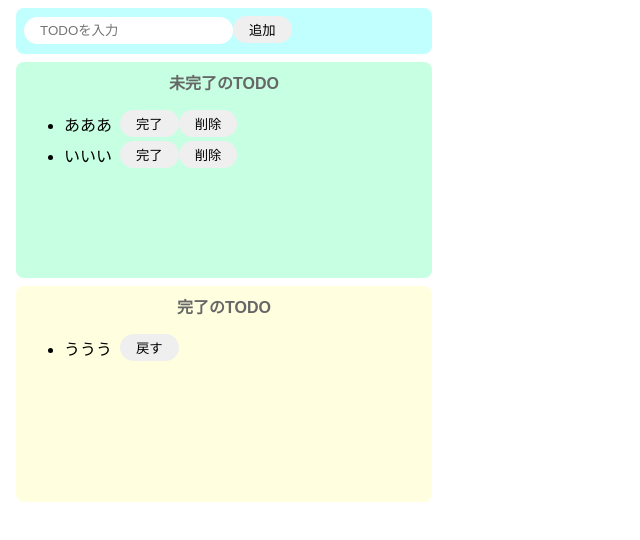
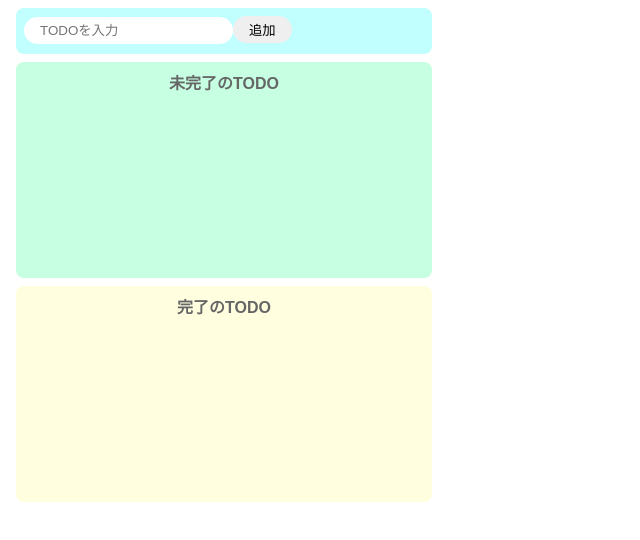
Before and after one commit to Omitsusan199411/react-todo-app, a React (Create React App) app: page / in a window 1280 px wide. Shown: the top 540 px of the page, without its empty margins (0-640 px from the left). Built offline with nearby package versions, Linux system fonts and the light colour scheme.

Commit message:
TODO初期配列を削除

```diff
--- a/src/App.jsx
+++ b/src/App.jsx
@@ -2,11 +2,12 @@ import React, { useState } from "react";
 import "./styles.css";
 
 export const App = () => {
+  // 入力フォーム State
   const [todoText, setTodoText] = useState(``);
   // 未完了TODO State
-  const [incompleteTodos, setIncompleteTodos] = useState(["あああ", "いいい"]);
+  const [incompleteTodos, setIncompleteTodos] = useState([]);
   // 完了TODO State
-  const [completeTodos, setCompleteTodos] = useState(["ううう"]);
+  const [completeTodos, setCompleteTodos] = useState([]);
   const onChangeTodoText = (event) => setTodoText(event.target.value);
   // 追加ボタン機能
   const onClickAdd = () => {
```
